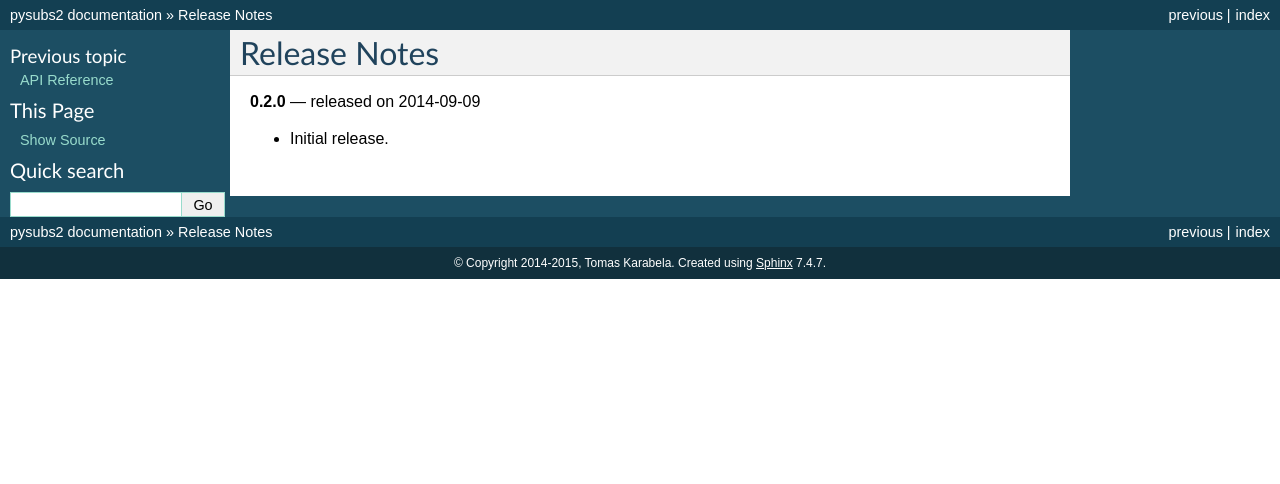
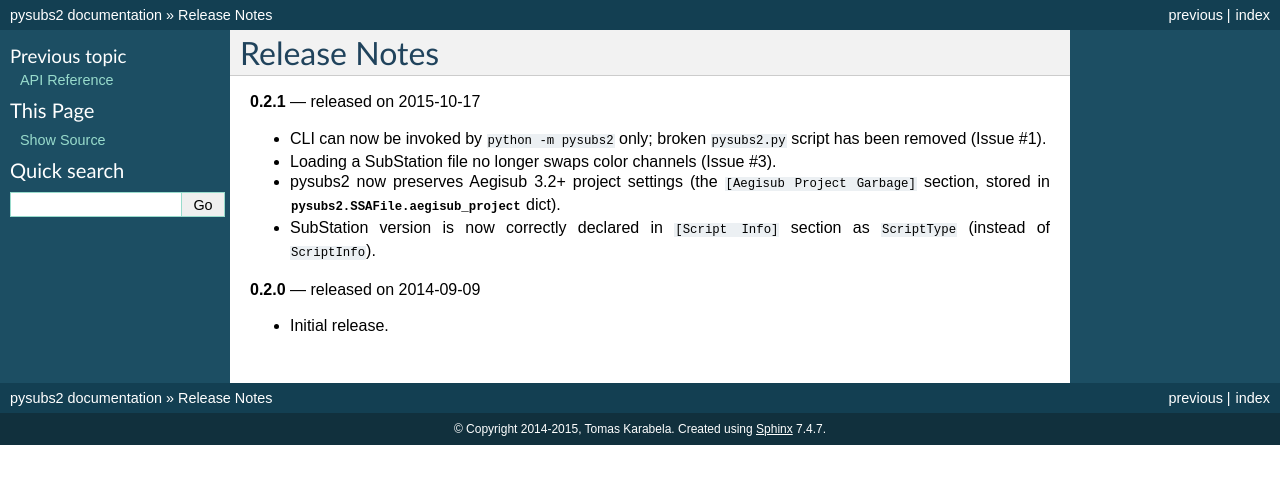
Before and after one commit to tkarabela/pysubs2, a Sphinx documentation site: the page built from docs/release-notes.rst, in a window 1280 px wide. Shown: the top 484 px of the page. Built offline with Sphinx 7.4.7, drawn with Linux system fonts in a browser that asks for light colours; the version number could not be read and is left out.

Commit message:
Released version 0.2.1

```diff
--- a/docs/release-notes.rst
+++ b/docs/release-notes.rst
@@ -1,5 +1,12 @@
 Release Notes
 =============
+
+**0.2.1** --- released on 2015-10-17
+
+- CLI can now be invoked by ``python -m pysubs2`` only; broken ``pysubs2.py`` script has been removed (Issue #1).
+- Loading a SubStation file no longer swaps color channels (Issue #3).
+- pysubs2 now preserves Aegisub 3.2+ project settings (the ``[Aegisub Project Garbage]`` section, stored in :attr:`pysubs2.SSAFile.aegisub_project` dict).
+- SubStation version is now correctly declared in ``[Script Info]`` section as ``ScriptType`` (instead of ``ScriptInfo``).
 
 **0.2.0** --- released on 2014-09-09
 
```
